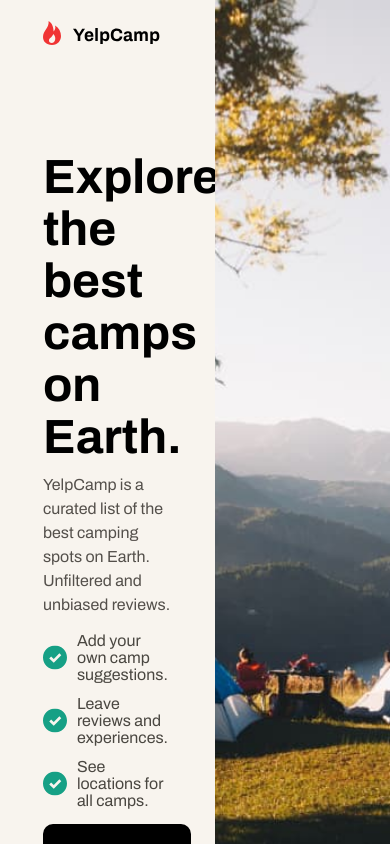
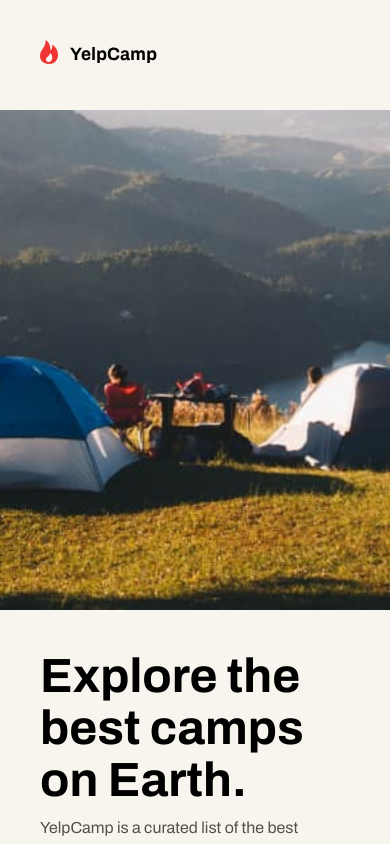
Before and after one commit to sparklaunch/yelpcamp, a React (Create React App) app: page / in a window 390 px wide. Shown: the top 844 px of the page. Built offline with nearby package versions, Linux system fonts and the light colour scheme.

Commit message:
Add Tablet Landing Page

```diff
--- a/src/components/Main/Main.css
+++ b/src/components/Main/Main.css
@@ -58,3 +58,33 @@
     display: flex;
     align-items: center;
 }
+.tablet-logo {
+    display: none;
+}
+
+@media all and (max-width: 1024px) {
+    .Main {
+        display: flex;
+        flex-direction: column-reverse;
+        height: auto;
+    }
+    .left {
+        width: 100vw;
+        display: block;
+        padding: 40px;
+    }
+    .right {
+        width: 100vw;
+        height: 500px;
+        display: block;
+        background-image: url("../../assets/HeroImageWide.jpg");
+    }
+    .tablet-logo {
+        display: block;
+        padding: 40px;
+        background-color: rgb(248, 244, 238);
+    }
+    .logo {
+        display: none;
+    }
+}
--- a/src/components/Main/Main.tsx
+++ b/src/components/Main/Main.tsx
@@ -39,6 +39,9 @@ function Main() {
                 </div>
             </div>
             <div className="right"></div>
+            <div className="tablet-logo">
+                <img src={logo} alt="Logo" />
+            </div>
         </div>
     );
 }
```
